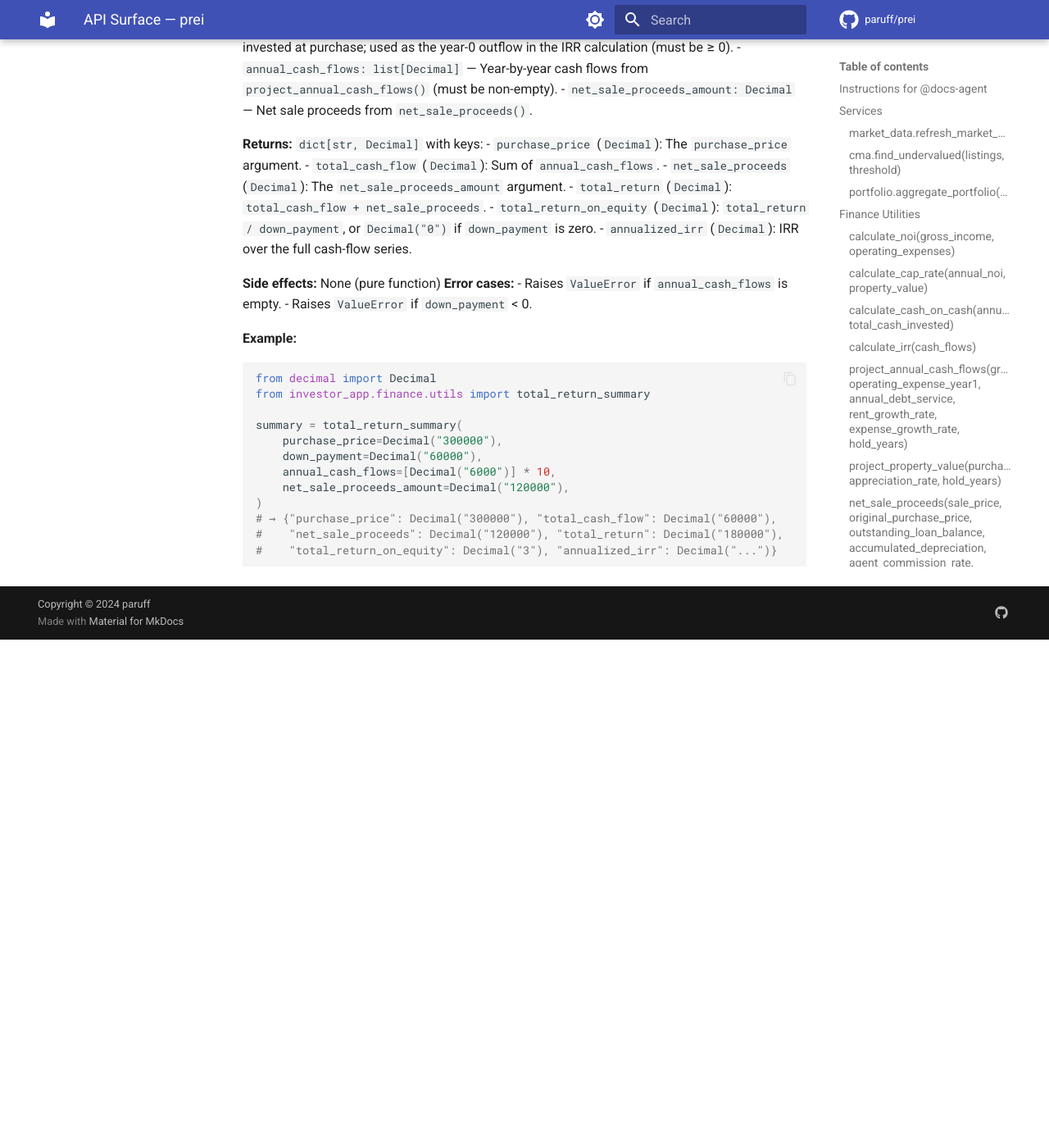
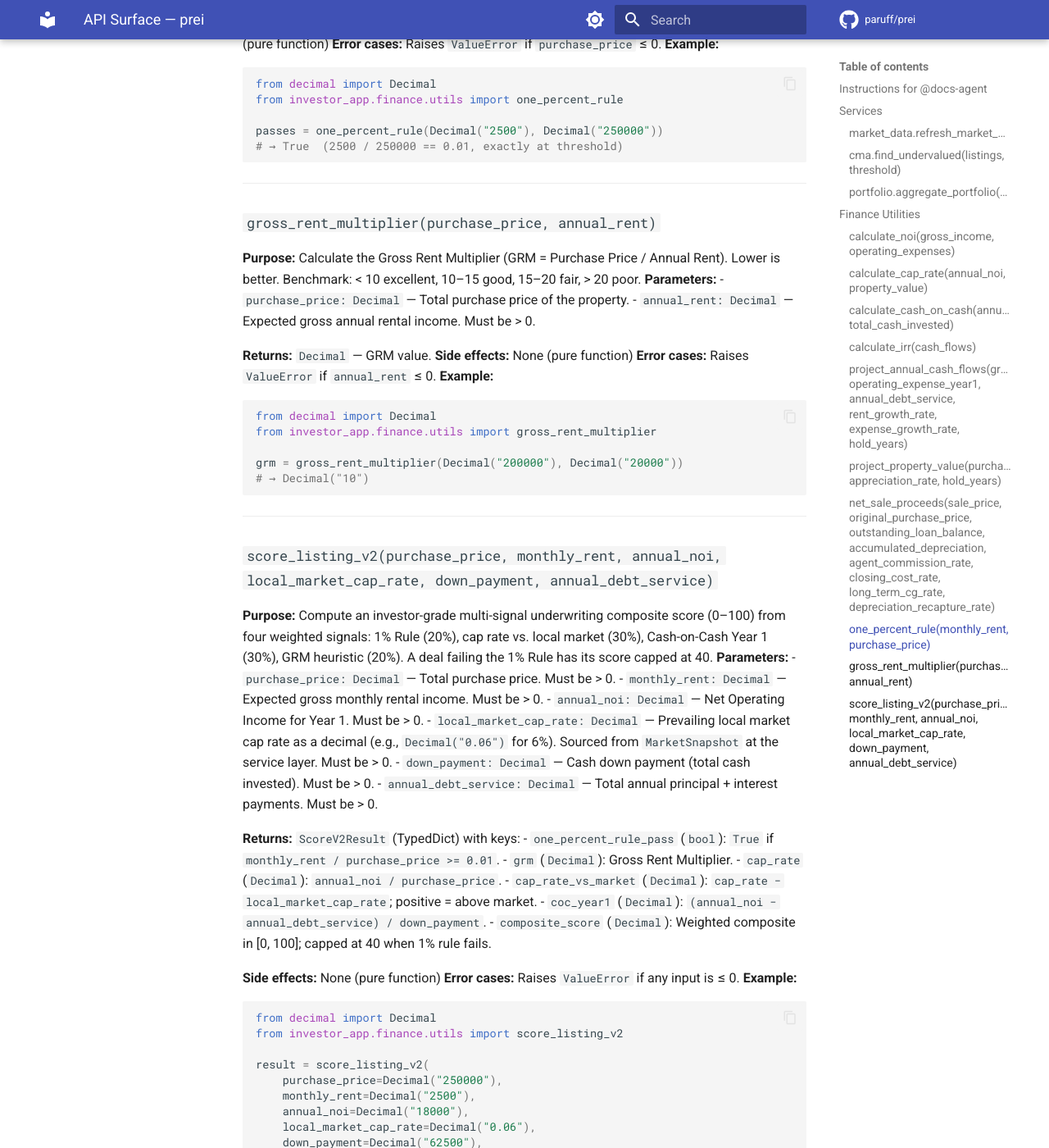
Before and after one commit to paruff/prei, an MkDocs documentation site: the page built from docs/API_SURFACE.md, in a window 1280 px wide and 1400 px high, scrolled down 6408 px. Shown: the whole window at 82% size. Built offline with MkDocs 1.6.1 and Material for MkDocs 9.7.7, drawn with Linux system fonts in a browser that asks for light colours; comment, search, counter and statistics services are not loaded; the version menu is left out; before the commit the page ends 7188 px from its top, so only the background shows below that; some of the changed text lies outside the part shown.

Commit message:
fix: replace Decimal.max/min with builtins, TypedDict return type, negative boundary tests, update docs
Agent-Logs-Url: https://github.com/paruff/prei/sessions/05f7f42c-99ed-4efb-8e26-f462567b4673

Co-authored-by: deilert00 <139483703+deilert00@users.noreply.github.com>

````diff
--- a/docs/API_SURFACE.md
+++ b/docs/API_SURFACE.md
@@ -2,7 +2,7 @@
 
 > Auto-maintained by `@docs-agent`. Updated whenever `core/services/` or `investor_app/finance/utils.py` changes.
 > DORA AI Cap 3: This document is loaded as context before every code generation session.
-> Last updated: 2026-05-06
+> Last updated: 2026-05-06 (added one_percent_rule, gross_rent_multiplier, score_listing_v2)
 
 -----
 
@@ -292,7 +292,90 @@ proceeds = net_sale_proceeds(
 
 ---
 
-### `total_return_summary(purchase_price, down_payment, annual_cash_flows, net_sale_proceeds_amount)`
+### `one_percent_rule(monthly_rent, purchase_price)`
+
+**Purpose:** Quick pass/fail filter — returns `True` if monthly rent is ≥ 1% of purchase price.
+**Parameters:**
+- `monthly_rent: Decimal` — Expected gross monthly rental income.
+- `purchase_price: Decimal` — Total purchase price of the property. Must be > 0.
+
+**Returns:** `bool` — `True` when `monthly_rent / purchase_price >= 0.01`.
+**Side effects:** None (pure function)
+**Error cases:** Raises `ValueError` if `purchase_price` ≤ 0.
+**Example:**
+
+```python
+from decimal import Decimal
+from investor_app.finance.utils import one_percent_rule
+
+passes = one_percent_rule(Decimal("2500"), Decimal("250000"))
+# → True  (2500 / 250000 == 0.01, exactly at threshold)
+```
+
+---
+
+### `gross_rent_multiplier(purchase_price, annual_rent)`
+
+**Purpose:** Calculate the Gross Rent Multiplier (GRM = Purchase Price / Annual Rent). Lower is better. Benchmark: < 10 excellent, 10–15 good, 15–20 fair, > 20 poor.
+**Parameters:**
+- `purchase_price: Decimal` — Total purchase price of the property.
+- `annual_rent: Decimal` — Expected gross annual rental income. Must be > 0.
+
+**Returns:** `Decimal` — GRM value.
+**Side effects:** None (pure function)
+**Error cases:** Raises `ValueError` if `annual_rent` ≤ 0.
+**Example:**
+
+```python
+from decimal import Decimal
+from investor_app.finance.utils import gross_rent_multiplier
+
+grm = gross_rent_multiplier(Decimal("200000"), Decimal("20000"))
+# → Decimal("10")
+```
+
+---
+
+### `score_listing_v2(purchase_price, monthly_rent, annual_noi, local_market_cap_rate, down_payment, annual_debt_service)`
+
+**Purpose:** Compute an investor-grade multi-signal underwriting composite score (0–100) from four weighted signals: 1% Rule (20%), cap rate vs. local market (30%), Cash-on-Cash Year 1 (30%), GRM heuristic (20%). A deal failing the 1% Rule has its score capped at 40.
+**Parameters:**
+- `purchase_price: Decimal` — Total purchase price. Must be > 0.
+- `monthly_rent: Decimal` — Expected gross monthly rental income. Must be > 0.
+- `annual_noi: Decimal` — Net Operating Income for Year 1. Must be > 0.
+- `local_market_cap_rate: Decimal` — Prevailing local market cap rate as a decimal (e.g., `Decimal("0.06")` for 6%). Sourced from `MarketSnapshot` at the service layer. Must be > 0.
+- `down_payment: Decimal` — Cash down payment (total cash invested). Must be > 0.
+- `annual_debt_service: Decimal` — Total annual principal + interest payments. Must be > 0.
+
+**Returns:** `ScoreV2Result` (TypedDict) with keys:
+- `one_percent_rule_pass` (`bool`): `True` if `monthly_rent / purchase_price >= 0.01`.
+- `grm` (`Decimal`): Gross Rent Multiplier.
+- `cap_rate` (`Decimal`): `annual_noi / purchase_price`.
+- `cap_rate_vs_market` (`Decimal`): `cap_rate − local_market_cap_rate`; positive = above market.
+- `coc_year1` (`Decimal`): `(annual_noi − annual_debt_service) / down_payment`.
+- `composite_score` (`Decimal`): Weighted composite in [0, 100]; capped at 40 when 1% rule fails.
+
+**Side effects:** None (pure function)
+**Error cases:** Raises `ValueError` if any input is ≤ 0.
+**Example:**
+
+```python
+from decimal import Decimal
+from investor_app.finance.utils import score_listing_v2
+
+result = score_listing_v2(
+    purchase_price=Decimal("250000"),
+    monthly_rent=Decimal("2500"),
+    annual_noi=Decimal("18000"),
+    local_market_cap_rate=Decimal("0.06"),
+    down_payment=Decimal("62500"),
+    annual_debt_service=Decimal("14400"),
+)
+# → {"one_percent_rule_pass": True, "grm": Decimal("8.33..."), "cap_rate": Decimal("0.072"),
+#    "cap_rate_vs_market": Decimal("0.012"), "coc_year1": Decimal("0.0576"),
+#    "composite_score": Decimal("55.84...")}
+```
+
 
 **Purpose:** Aggregate hold-period results into a total-return summary dict. IRR is computed over the full cash-flow series (year-0 equity outflow, annual flows, exit-year flows + net sale proceeds).
 
````
Also changed, not shown: docs/CHANGE_IMPACT_MAP.md (+3 -0 lines), 2 other files.
